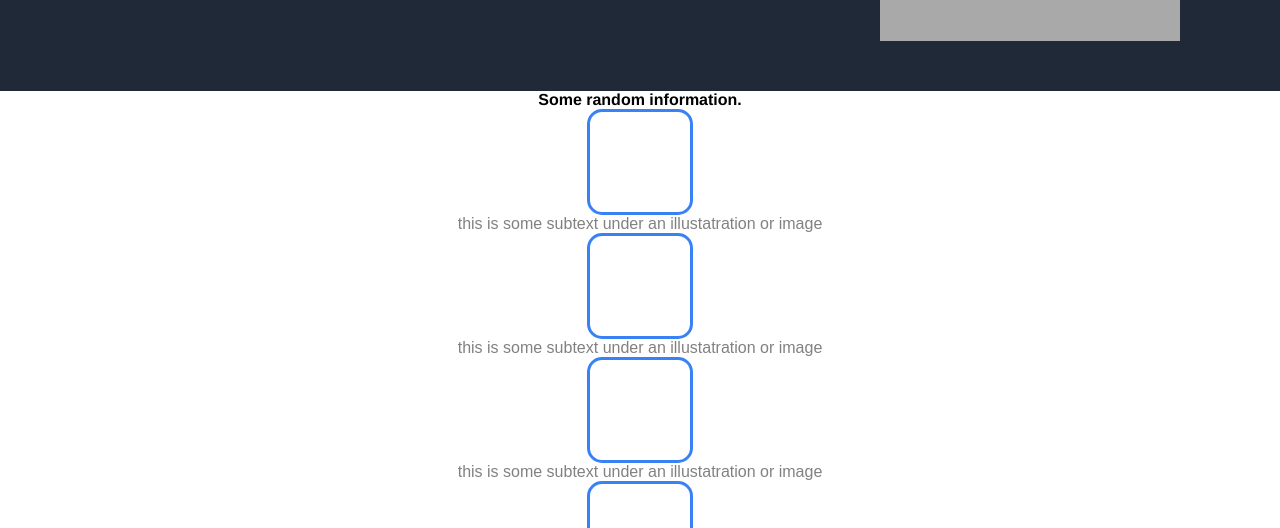
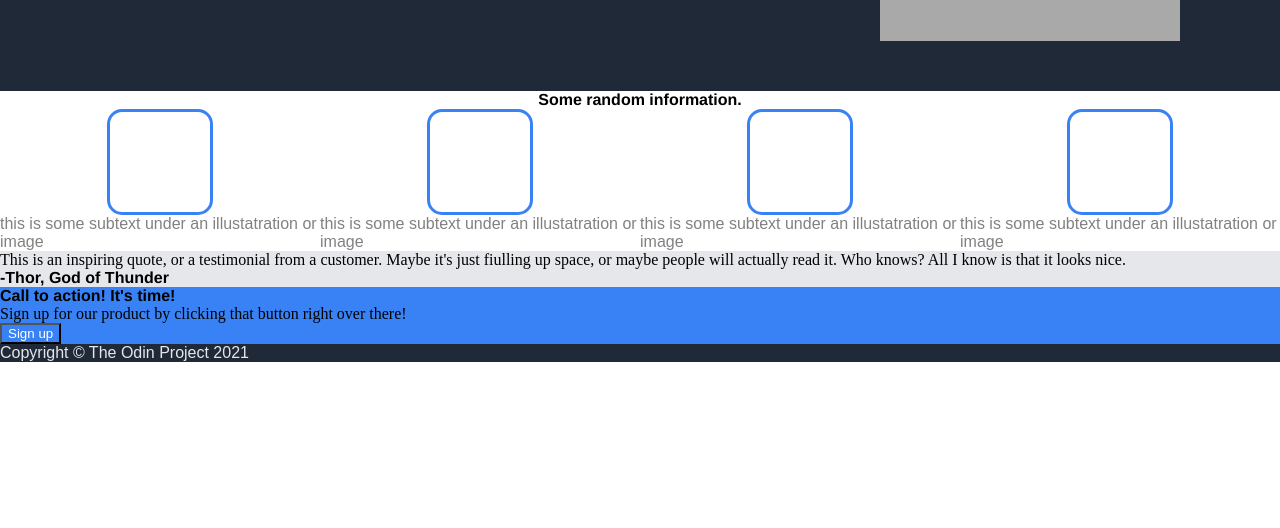
Before and after one commit to joshuarymer/odin-landing-page, a plain HTML site: page index.html in a window 1280 px wide. Shown: the part 272-800 px from the top of the page. Drawn offline with Linux system fonts and the light colour scheme.

Commit message:
Add div container for blanks

```diff
--- a/index.html
+++ b/index.html
@@ -31,6 +31,7 @@
     </div>
     <div class="imageboard">
         <div class="hel-bold" id="im-header">Some random information.</div>
+            <div class="image-set">
                 <div class="image-group">
                     <div class="blank"></div>
                     <div  class="im-txt">this is some subtext under an illustatration
@@ -50,6 +51,7 @@
                     <div class="blank"></div>
                     <div class="im-txt">this is some subtext under an illustatration
                         or image</div>
+                </div>
             </div>
     </div>
     <div class="quoteboard">
```
Lines whose indentation alone changed are shown as unchanged.
